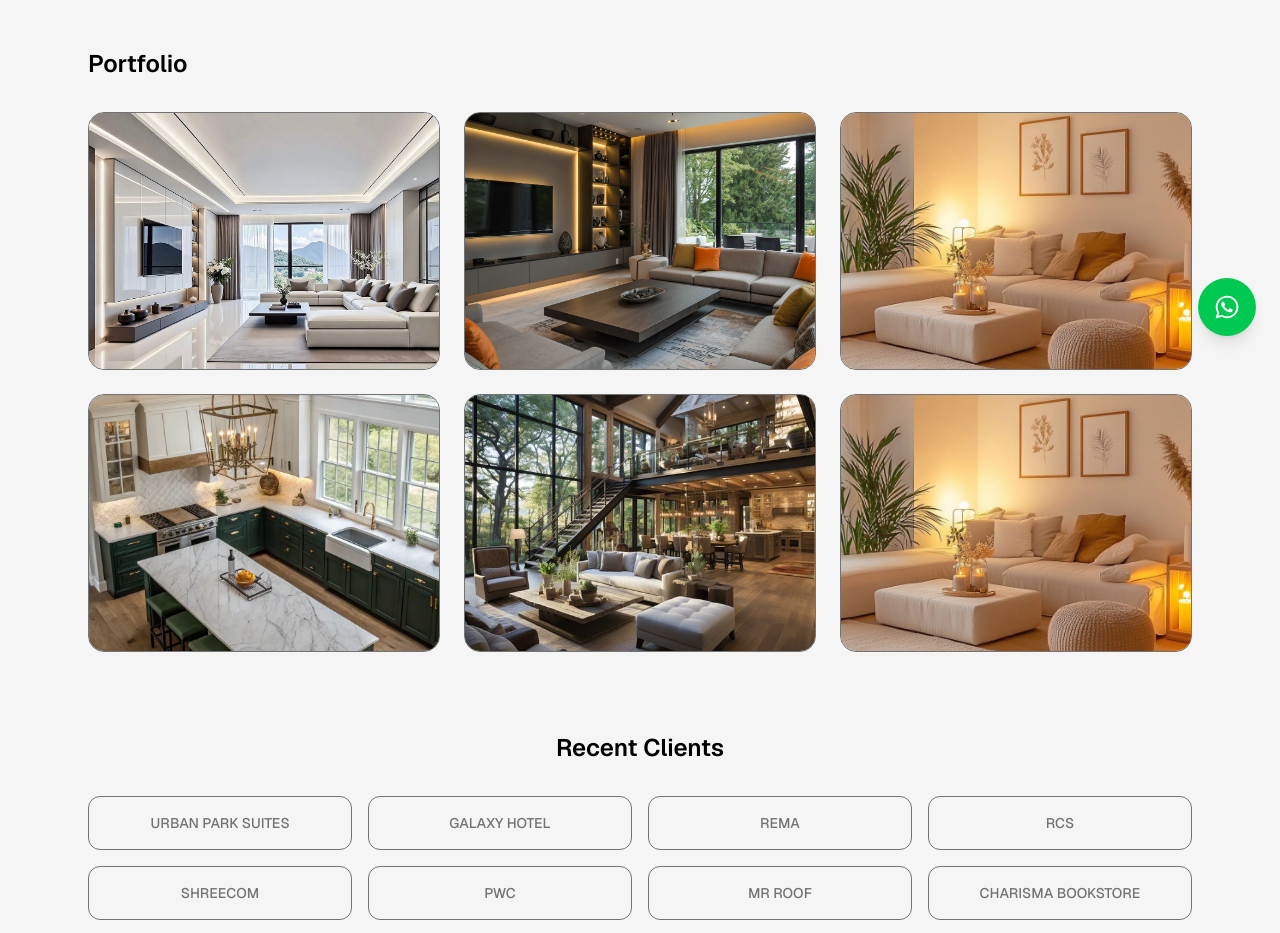
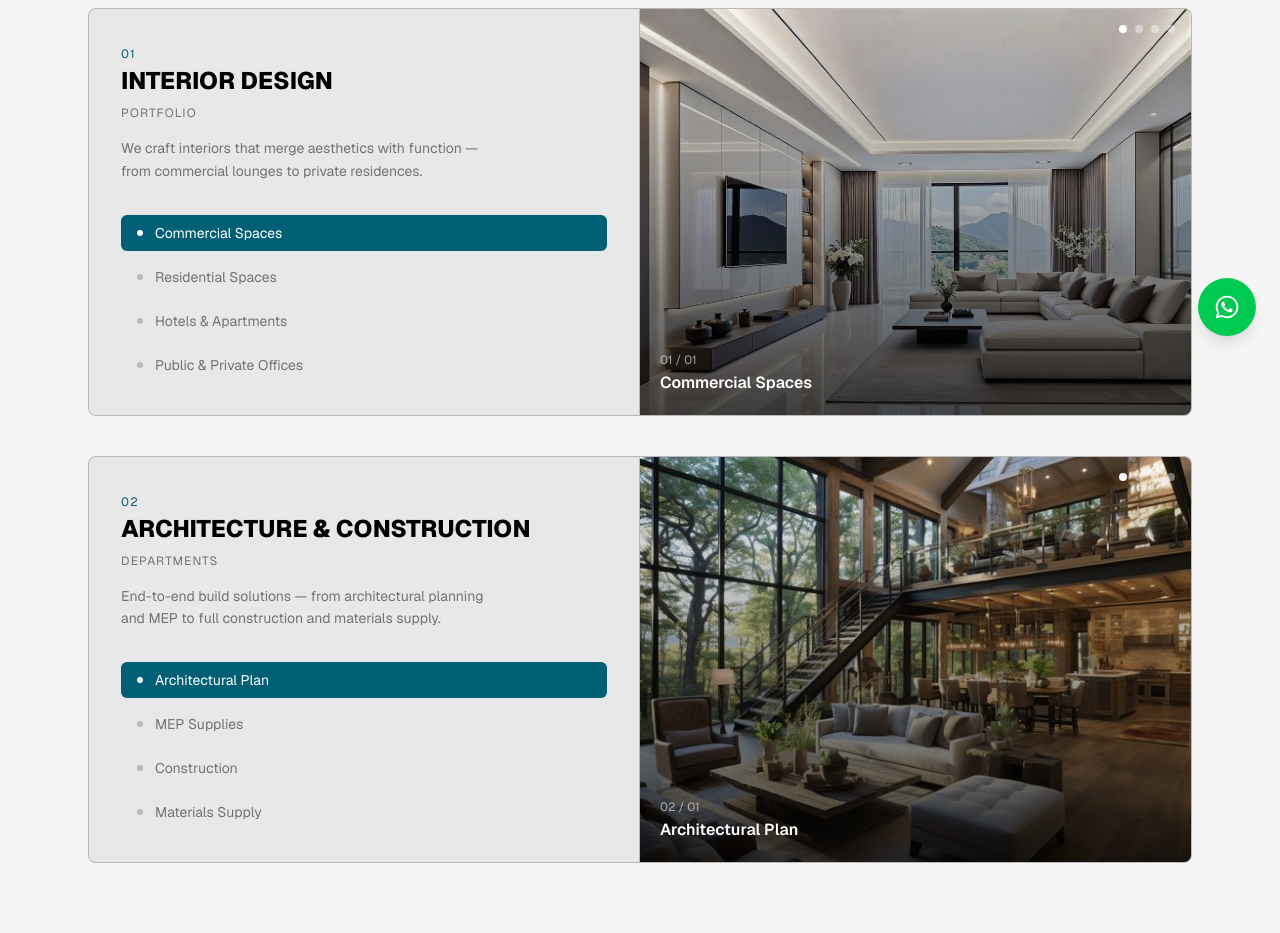
Before and after one commit to cdy-agency/zebra-artworks, a Next.js app: page /projects in a window 1280 px wide. Shown: the part 440-1373 px from the top of the page. Built offline with nearby package versions, Linux system fonts and the light colour scheme.

Commit message:
addingProjectPage

```diff
--- a/components/projects/Projects.jsx
+++ b/components/projects/Projects.jsx
@@ -1,16 +1,39 @@
 "use client";
 
 import Image from "next/image";
+import { useState } from "react";
 import Navbar from "../NavBar";
 import Footer from "../Footer";
 
-const projects = [
-  { src: "/interior1.jpg", title: "Modern Interior Design" },
-  { src: "/interior2.jpg", title: "Office Workspace" },
-  { src: "/interior3.jpg", title: "Luxury Living Room" },
-  { src: "/interior4.jpg", title: "Commercial Space" },
-  { src: "/interior5.jpg", title: "Hotel Interior" },
-  { src: "/interior3.jpg", title: "Landscape Design" },
+/* ================= DATA ================= */
+
+const departments = [
+  {
+    id: "01",
+    title: "INTERIOR DESIGN",
+    subtitle: "Portfolio",
+    description:
+      "We craft interiors that merge aesthetics with function — from commercial lounges to private residences.",
+    projects: [
+      { src: "/interior1.jpg", title: "Commercial Spaces" },
+      { src: "/interior2.jpg", title: "Residential Spaces" },
+      { src: "/interior3.jpg", title: "Hotels & Apartments" },
+      { src: "/interior4.jpg", title: "Public & Private Offices" },
+    ],
+  },
+  {
+    id: "02",
+    title: "ARCHITECTURE & CONSTRUCTION",
+    subtitle: "Departments",
+    description:
+      "End-to-end build solutions — from architectural planning and MEP to full construction and materials supply.",
+    projects: [
+      { src: "/interior5.jpg", title: "Architectural Plan" },
+      { src: "/interior2.jpg", title: "MEP Supplies" },
+      { src: "/interior3.jpg", title: "Construction" },
+      { src: "/interior4.jpg", title: "Materials Supply" },
+    ],
+  },
 ];
 
 const clients = [
@@ -32,6 +55,98 @@ const clients = [
   "KIGALI PHONES KT",
 ];
 
+/* ================= DEPARTMENT ================= */
+
+function DepartmentSection({ dept }) {
+  const [active, setActive] = useState(0);
+  const current = dept.projects[active];
+
+  return (
+    <div className="grid grid-cols-1 lg:grid-cols-2 border border-line/40 rounded-lg overflow-hidden bg-gray-dark/5">
+
+      {/* LEFT */}
+      <div className="flex flex-col justify-between p-8 border-b lg:border-b-0 lg:border-r border-line/40">
+
+        <div className="space-y-2 mb-8">
+          <span className="text-primary font-mono text-xs tracking-widest uppercase">
+            {dept.id}
+          </span>
+
+          <h2 className="text-2xl font-extrabold text-foreground">
+            {dept.title}
+          </h2>
+
+          <p className="text-gray-mid text-xs uppercase tracking-widest">
+            {dept.subtitle}
+          </p>
+
+          <p className="text-gray-mid text-sm leading-relaxed pt-2 max-w-sm">
+            {dept.description}
+          </p>
+        </div>
+
+        <ul className="space-y-2">
+          {dept.projects.map((p, i) => (
+            <li key={i}>
+              <button
+                onClick={() => setActive(i)}
+                className={`w-full cursor-pointer text-left px-4 py-2 rounded-md text-sm flex items-center gap-3 transition
+                  ${
+                    active === i
+                      ? "bg-primary text-background"
+                      : "text-gray-mid hover:text-foreground hover:bg-gray-dark/10"
+                  }`}
+              >
+                <span
+                  className={`w-1.5 h-1.5 rounded-full ${
+                    active === i ? "bg-background" : "bg-gray-mid/40"
+                  }`}
+                />
+                {p.title}
+              </button>
+            </li>
+          ))}
+        </ul>
+      </div>
+
+      {/* RIGHT */}
+      <div className="relative min-h-[300px] overflow-hidden">
+        <Image
+          key={current.src}
+          src={current.src}
+          alt={current.title}
+          fill
+          className="object-cover transition duration-700 hover:scale-105"
+        />
+
+        <div className="absolute inset-0 bg-gradient-to-t from-black/70 to-transparent" />
+
+        <div className="absolute bottom-5 left-5">
+          <span className="text-white/60 text-xs">
+            {dept.id} / {String(active + 1).padStart(2, "0")}
+          </span>
+          <p className="text-white font-semibold">{current.title}</p>
+        </div>
+
+        {/* dots */}
+        <div className="absolute top-4 right-4 flex gap-2">
+          {dept.projects.map((_, i) => (
+            <button
+              key={i}
+              onClick={() => setActive(i)}
+              className={`w-2 h-2 rounded-full ${
+                active === i ? "bg-white" : "bg-white/40"
+              }`}
+            />
+          ))}
+        </div>
+      </div>
+    </div>
+  );
+}
+
+/* ================= PAGE ================= */
+
 export default function ProjectsPage() {
   return (
     <>
@@ -39,84 +154,43 @@ export default function ProjectsPage() {
 
       <main className="bg-subtle min-h-screen">
 
-        {/* 🔥 HERO SECTION (NEW) */}
-        <section className="relative w-full py-40 px-6 text-center overflow-hidden -mt-28">
-
-          {/* Background Image */}
+        {/* HERO */}
+        <section className="relative w-full py-40 text-center -mt-28">
           <div
             className="absolute inset-0 bg-cover bg-center"
             style={{ backgroundImage: "url('/interior2.jpg')" }}
           />
-
-          {/* Overlay */}
           <div className="absolute inset-0 bg-gray-dark/60" />
 
-          {/* Content */}
           <div className="relative z-10 pt-28">
-            <h1 className="text-4xl md:text-5xl font-extrabold text-background">
-              Our Projects
+            <h1 className="text-5xl font-extrabold text-background">
+              OUR PROJECTS
             </h1>
-
-            <p className="text-background/80 mt-4 max-w-2xl mx-auto">
-              Explore our completed works in construction, architecture, and interior design.
-            </p>
           </div>
         </section>
 
         {/* CONTENT */}
-        <div className="max-w-6xl mx-auto px-6 pt-20 pb-32 space-y-20">
+        <div className="max-w-6xl  mx-auto px-6 pt-20 pb-32 space-y-10">
 
-          {/* 🖼️ PROJECT GALLERY */}
-          <section className="space-y-8">
-            <h2 className="text-2xl font-semibold text-foreground">
-              Portfolio
-            </h2>
+          {departments.map((dept) => (
+            <DepartmentSection key={dept.id} dept={dept} />
+          ))}
 
-            <div className="grid sm:grid-cols-2 md:grid-cols-3 gap-6">
+          {/* CLIENTS */}
+          <section className="space-y-6 pt-6">
+            <span className="text-xs text-gray-mid uppercase">
+              Recent Clients
+            </span>
 
-              {projects.map((project, index) => (
-                <div
-                  key={index}
-                  className="group relative overflow-hidden rounded-2xl bg-gray-dark/5 border border-line cursor-pointer hover:-translate-y-1 transition-all duration-300"
-                >
-                  <div className="relative h-64 w-full">
-                    <Image
-                      src={project.src}
-                      alt={project.title}
-                      fill
-                      className="object-cover group-hover:scale-110 transition duration-500"
-                    />
-                  </div>
-
-                  {/* Overlay */}
-                  <div className="absolute inset-0 bg-gray-dark/60 opacity-0 group-hover:opacity-100 transition flex items-center justify-center">
-                    <p className="text-white font-semibold text-center px-4">
-                      {project.title}
-                    </p>
-                  </div>
-                </div>
-              ))}
-
-            </div>
-          </section>
-
-          {/* 🤝 CLIENTS */}
-          <section className="space-y-8">
-            <h2 className="text-2xl font-semibold text-foreground text-center">
-              Recent Clients
-            </h2>
-
-            <div className="grid grid-cols-2 sm:grid-cols-3 md:grid-cols-4 gap-4">
-
+            <div className="grid grid-cols-2 sm:grid-cols-3 md:grid-cols-4 gap-3">
               {clients.map((client, index) => (
                 <div
                   key={index}
-                  className="bg-subtle border border-line rounded-xl py-4 px-3 text-center text-sm font-medium text-gray-mid hover:text-primary hover:border-primary transition"
+                  className="border border-line/40 rounded-md py-3 text-center text-xs text-gray-mid hover:text-primary hover:border-primary transition"
                 >
                   {client}
                 </div>
               ))}
-
             </div>
           </section>
 
```
